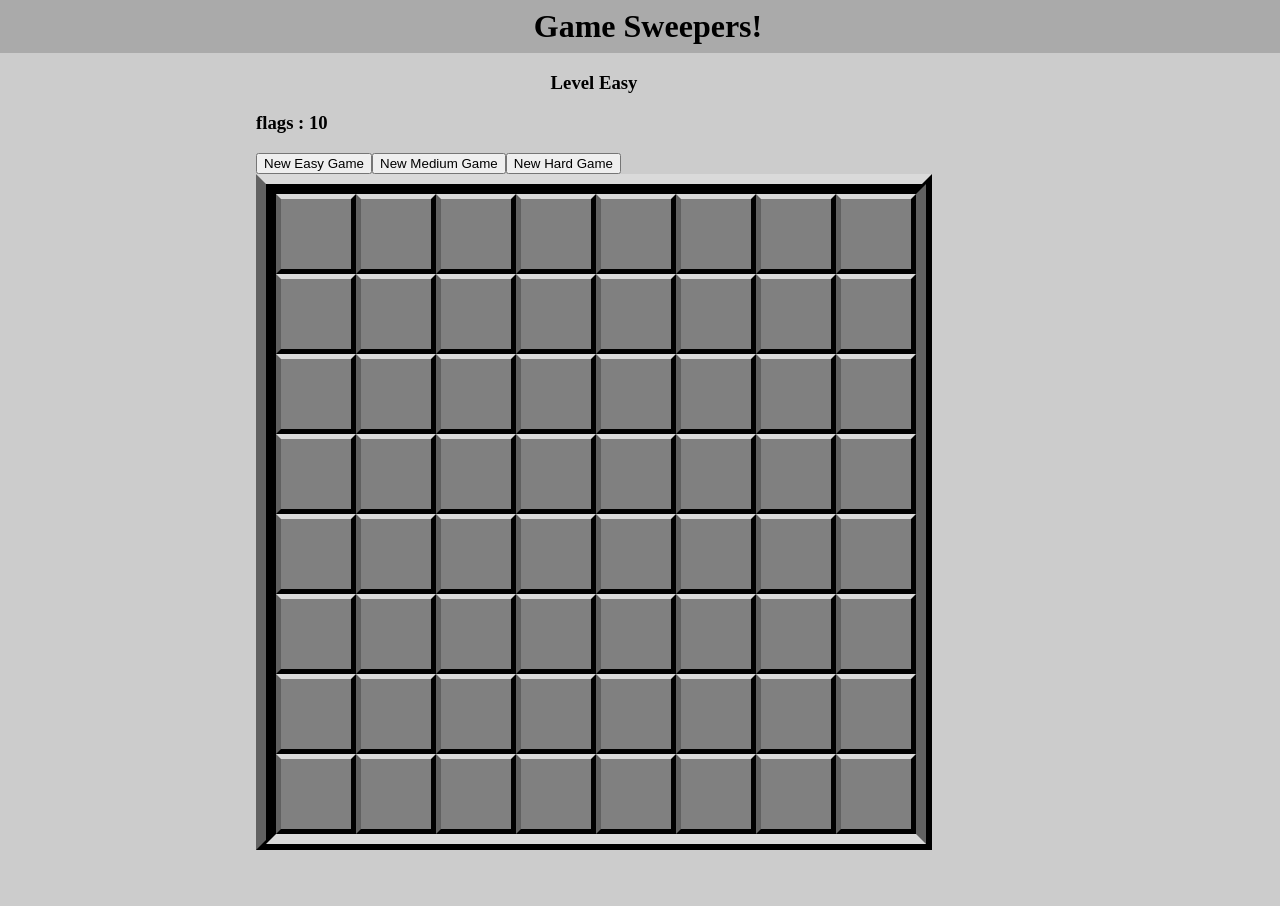
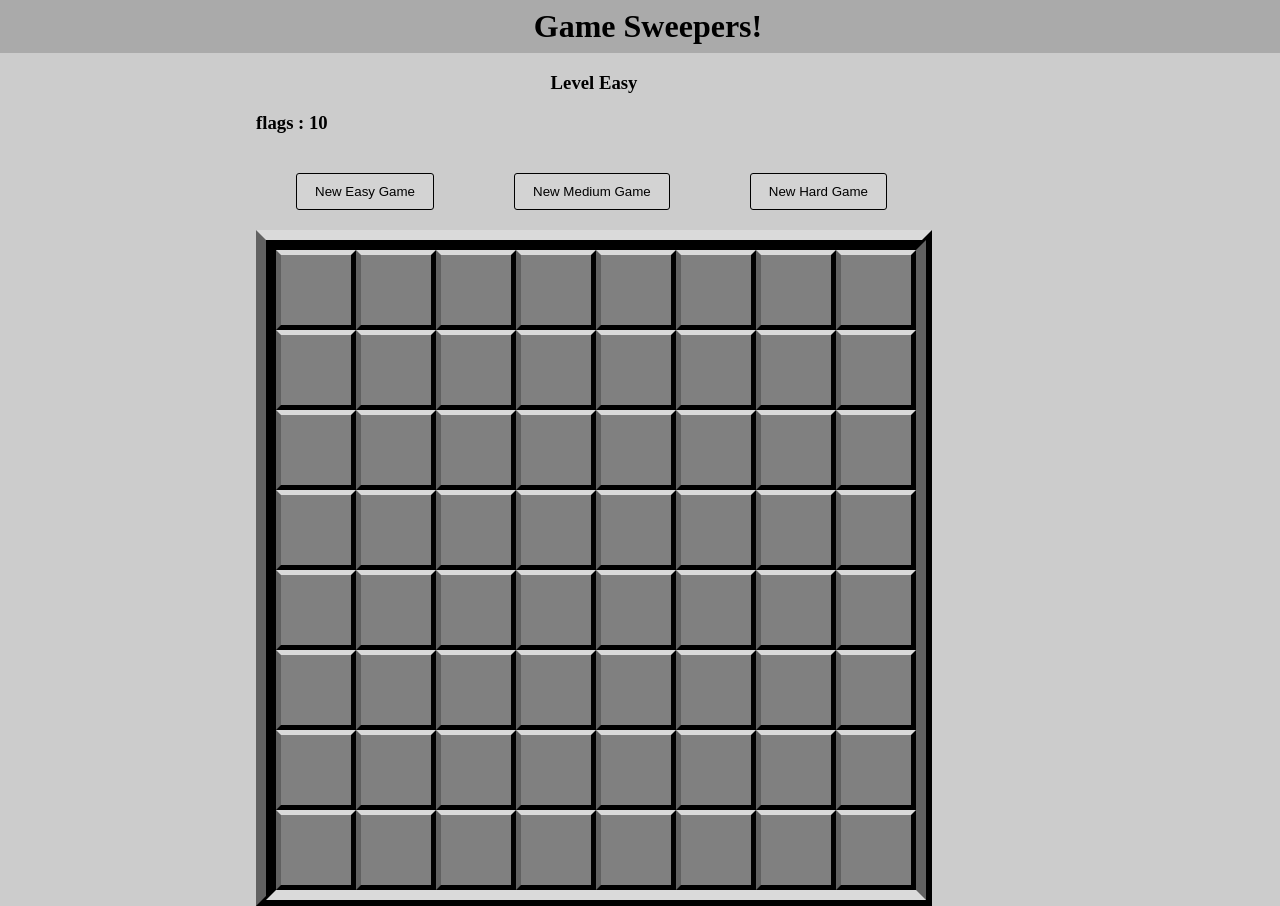
Before and after one commit to MatanelM/MineSweeper, an Angular app: page / in a window 1280 px wide. Before the commit the page ends 850 px from the top, so only its background shows below. Built offline with nearby package versions, Linux system fonts and the light colour scheme.

Commit message:
code cleanup

```diff
--- a/src/app/app.module.ts
+++ b/src/app/app.module.ts
@@ -9,7 +9,7 @@ import { MineSweepersComponent } from './mine-sweepers/mine-sweepers.component';
 @NgModule({
   declarations: [
     AppComponent,
-    MineSweepersComponent,
+    MineSweepersComponent
   ],
   imports: [
     BrowserModule
--- a/src/app/common/Grid.ts
+++ b/src/app/common/Grid.ts
@@ -63,10 +63,10 @@ export class Grid{
     }
 
     //if the next check up returns false, then the coordinates are not in the boundries of the grid
-    checkValidCoords(x, y) {
+    checkValidCoords(x, y) : Boolean {
         return (this.checkValidCoord(x) && this.checkValidCoord(y))
     }
-    checkValidCoord(coord) {
+    checkValidCoord(coord) : Boolean {
         return (coord >= 0 && coord < this.locations.length)
     }
 
@@ -84,7 +84,7 @@ export class Grid{
 
         block.nearbyMines = count;
     }
-    createGrid(length){
+    private createGrid(length){
         //1. create an array of locations which indicates a mined block.
         for( let x = 0; x < length ; x++ ){
             this.rows = [];
@@ -96,19 +96,19 @@ export class Grid{
         }
         //2. planet mines on the grid
         this.plantMines(Level.Easy);
-
+        //3. if any, set on every block the number of the nearby mines
         for (let i = 0; i < length; i++) {
             for (let j = 0; j < length; j++) {
                 if(this.locations[i][j].isMined) continue;
                     this.setNearbyMinesCount(this.locations[i][j])
             }
         }
-        return this.locations;
     }
     //return block base on coords
     public getBlock( i : number , j : number  ){
         return this.locations[i][j];
     }
+    //return block with a given id attribute
     public getBlockById( id : string ) : Block{
         for (let i = 0; i < this.locations.length; i++) {
             for (let j = 0; j < this.locations.length; j++) {
@@ -132,16 +132,7 @@ export class Grid{
     }
 }
 
-// //the left
-// this.x[0][i-1]
-// //the next
-// this.x[0][i+1]
-// //the bottom-left
-// this.x[1][i-1]
-// //the bottom
-// this.x[1][i]
-// //the bottom-right
-// this.x[1][i+1]
+//testing methods
 // print dots
 ///[this.x[i][0].horizontal,this.x[i][0].vertical,this.x[i][1].horizontal,this.x[i][1].vertical,this.x[i][2].horizontal,this.x[i][2].vertical,this.x[i][3].horizontal,this.x[i][3].vertical,this.x[i][4].horizontal,this.x[i][4].vertical,this.x[i][5].horizontal,this.x[i][5].vertical,this.x[i][6].horizontal,this.x[i][6].vertical,this.x[i][7].horizontal,this.x[i][7].vertical]
 // print mines
--- a/src/app/mine-sweepers/mine-sweepers.component.css
+++ b/src/app/mine-sweepers/mine-sweepers.component.css
@@ -205,3 +205,27 @@ h3{
 .pop-up .title{
     font-family:Arial, Helvetica, sans-serif;
 }
+.btn button{
+
+    position: relative;
+    text-decoration: none;
+    -webkit-appearance: unset;
+    color: black;
+    font-family: Arial, Helvetica, sans-serif;
+
+    margin: 20px 40px;
+
+    border: 1px solid black;
+    border-radius: 3px;
+    padding: 10px 18px;
+
+    background-color: lightgrey;
+
+    cursor: pointer;
+}
+.btn button:hover{
+    background-color: darkgrey;
+}
+.btn button:focus{
+    outline: unset;
+}
--- a/src/app/mine-sweepers/mine-sweepers.component.html
+++ b/src/app/mine-sweepers/mine-sweepers.component.html
@@ -6,14 +6,14 @@
   <h3>
     flags : {{flags.amount}}
   </h3>
-  <div class="right">
-    <button (click)="startNewGame(0)">
+  <div class="btn btn-new">
+    <button class="ez" (click)="startNewGame(0)">
       New Easy Game
     </button>
-    <button>
+    <button class="md" >
       New Medium Game
     </button>
-    <button>
+    <button  class="hd" >
       New Hard Game
     </button>
   </div>
@@ -24,7 +24,10 @@
     <div id="" class="ver" *ngFor="let i of grid.locations" >
       <div id="" class="hor" *ngFor="let block of i">
         <div [attr.id]="block.id"
-        [class]="block.state !== block_state.open  ? 'block' : 'block unframed'"
+        class="block"
+        [class.flagged]="block.state === block_state.flagged"
+        [class.question]="block.state === block_state.question"
+        [class.unframed]="block.state === block_state.open"
         (click)="clicked($event,block)"
         (mousedown)="FlagUsed($event,block)" >
           <span *ngIf="block.state == block_state.open && block._nearby_mines != 0" class="numbered">{{block._nearby_mines}}</span>
@@ -40,7 +43,6 @@
   <div class="message-header">
     <span class="title">{{message.title}}</span>
     <button class="exit-button" (click)="closeMessageButton()">x</button>
-
   </div>
   <p>
     <br><br>
--- a/src/app/mine-sweepers/mine-sweepers.component.ts
+++ b/src/app/mine-sweepers/mine-sweepers.component.ts
@@ -46,34 +46,26 @@ export class MineSweepersComponent implements OnInit {
   ngOnInit() {
     document.oncontextmenu = () => { return false };
   }
-
+  setFlag(block){
+    this.flags.FlagUsed();
+    block.state = state.flagged;
+  }
+  returnFlag( block : Block ){
+    this.flags.FlagReturned();
+    block.state = state.question;
+  }
   FlagUsed(event,block) {
-    //check for the activity of this block
-    if (block.state == state.open) {
-      return;
-    }
-
-    if (event.button == 2) {
-      //If statements for "flagged" and "question"
-      if (block.state == state.flagged) {
-        this.flags.FlagReturned();
-        block.state = state.question;
-        event.target.setAttribute("class", "block question")
-        return;
-      }
-      if (block.state == state.question) {
-        block.state = state.unset;
-        event.target.setAttribute("class", "block");
-        return;
-      }
+     if (event.button == 2) {
       if (this.flags.amount == 0) {
-        //return a message to the user if he had no flags left
         alert("no more flags");
         return;
       }
-      this.flags.FlagUsed();
-      block.state = state.flagged;
-      event.target.setAttribute("class", "flagged");
+      switch (block.state){
+        case state.flagged : this.returnFlag(block);return;
+        case state.question : block.state = state.unset;return;
+        case state.open : return;
+        case state.unset : this.setFlag(block);
+      }
     }
   }
 
@@ -88,7 +80,6 @@ export class MineSweepersComponent implements OnInit {
   }
 
   lostGame(){
-
     this.message.title = "Game Over";
     this.message.content = "You stepped on a mine!";
 
@@ -96,7 +87,6 @@ export class MineSweepersComponent implements OnInit {
     this.pop_up_message = this.game_over;
 
     this.revealAllMines();
-
   }
   revealAllMines(){
     for (let i = 0; i < this.grid.locations.length ; i++) {
```
